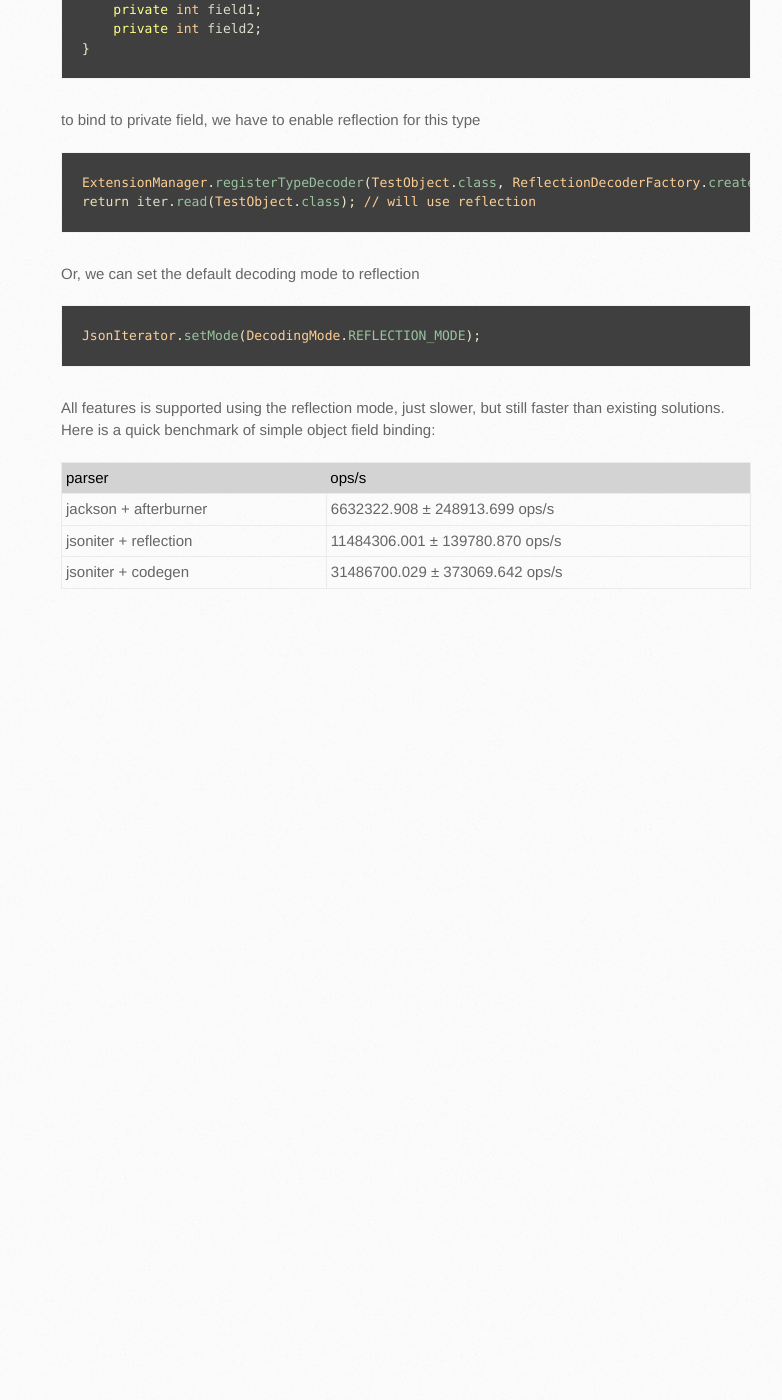
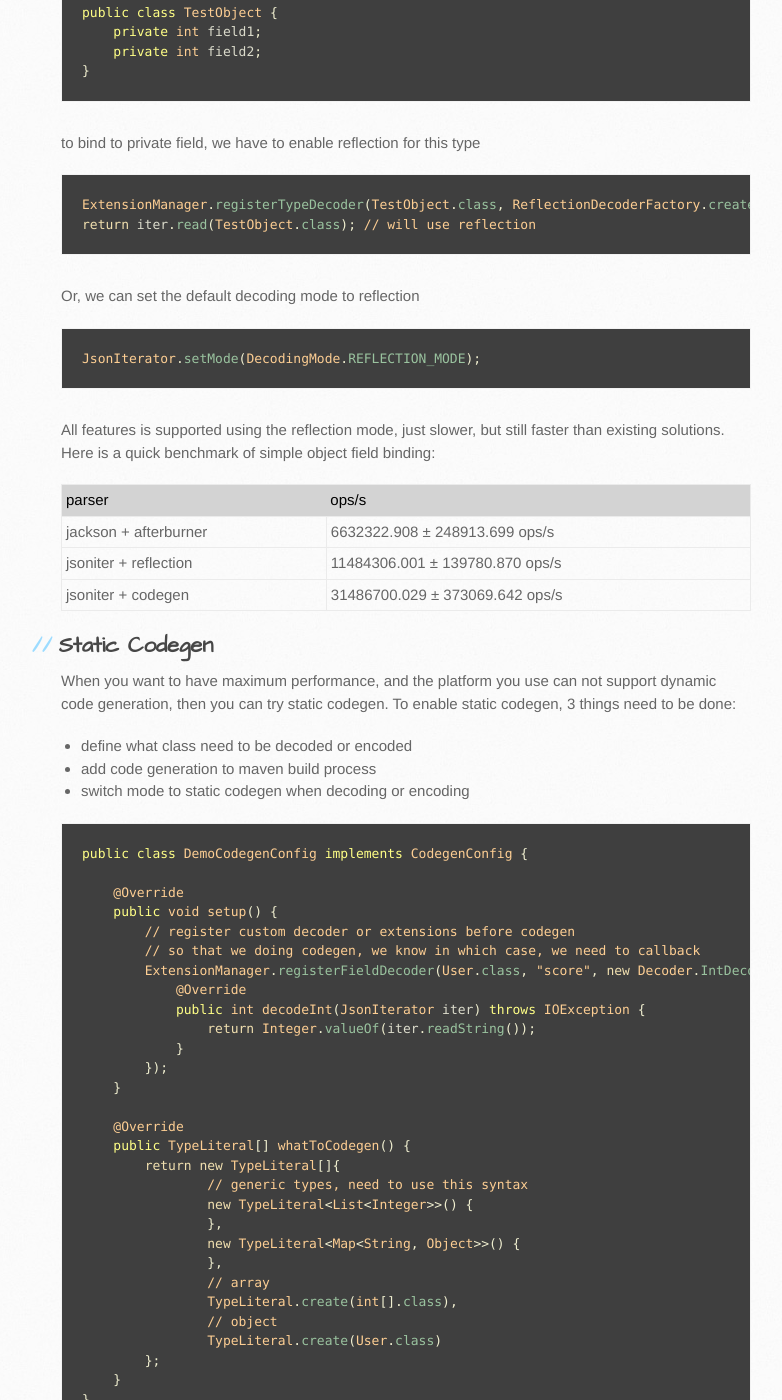
Before and after one commit to json-iterator/json-iterator.github.io, a Jekyll site: the page built from java-features.md, in a window 1280 px wide and 1400 px high, scrolled down 9123 px. Shown: the whole window, without its empty margins (109-891 px from the left). Built offline with Jekyll 4.4.1, drawn with Linux system fonts in a browser that asks for light colours; comment, search, counter and statistics services are not loaded; before the commit the page ends 9734 px from its top, so only the background shows below that; some of the changed text lies outside the part shown.

Commit message:
Update java-features.md

````diff
--- a/java-features.md
+++ b/java-features.md
@@ -407,3 +407,80 @@
 | jackson + afterburner | 6632322.908 ±  248913.699  ops/s |
 | jsoniter + reflection | 11484306.001 ±  139780.870  ops/s |
 | jsoniter + codegen | 31486700.029 ±  373069.642  ops/s |
+
+## Static Codegen
+
+When you want to have maximum performance, and the platform you use can not support dynamic code generation, then you can try static codegen. To enable static codegen, 3 things need to be done:
+
+* define what class need to be decoded or encoded
+* add code generation to maven build process
+* switch mode to static codegen when decoding or encoding
+
+
+```java
+public class DemoCodegenConfig implements CodegenConfig {
+
+    @Override
+    public void setup() {
+        // register custom decoder or extensions before codegen
+        // so that we doing codegen, we know in which case, we need to callback
+        ExtensionManager.registerFieldDecoder(User.class, "score", new Decoder.IntDecoder() {
+            @Override
+            public int decodeInt(JsonIterator iter) throws IOException {
+                return Integer.valueOf(iter.readString());
+            }
+        });
+    }
+
+    @Override
+    public TypeLiteral[] whatToCodegen() {
+        return new TypeLiteral[]{
+                // generic types, need to use this syntax
+                new TypeLiteral<List<Integer>>() {
+                },
+                new TypeLiteral<Map<String, Object>>() {
+                },
+                // array
+                TypeLiteral.create(int[].class),
+                // object
+                TypeLiteral.create(User.class)
+        };
+    }
+}
+```
+
+then add code generation to maven build:
+
+```
+<plugin>
+<groupId>org.codehaus.mojo</groupId>
+<artifactId>exec-maven-plugin</artifactId>
+<version>1.5.0</version>
+<executions>
+    <execution>
+	<id>static-codegen</id>
+	<phase>compile</phase>
+	<goals>
+	    <goal>exec</goal>
+	</goals>
+	<configuration>
+	    <executable>java</executable>
+	    <workingDirectory>${project.build.sourceDirectory}</workingDirectory>
+	    <arguments>
+		<argument>-classpath</argument>
+		<classpath/>
+		<argument>com.jsoniter.StaticCodeGenerator</argument>
+		<argument>com.jsoniter.demo.DemoCodegenConfig</argument>
+	    </arguments>
+	</configuration>
+    </execution>
+</executions>
+</plugin>
+```
+
+the generated code will be written out to `src/main/java` folder of your project. The final step is to switch mode
+
+```java
+JsonIterator.setMode(DecodingMode.STATIC_MODE); // set mode before using
+new JsonIterator().read(...
+```
````
